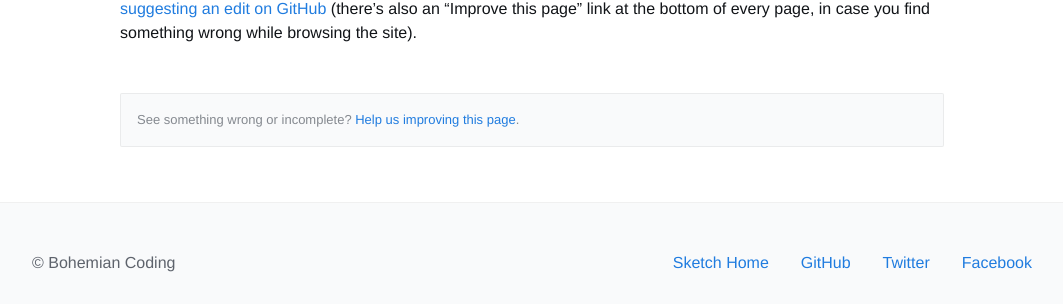
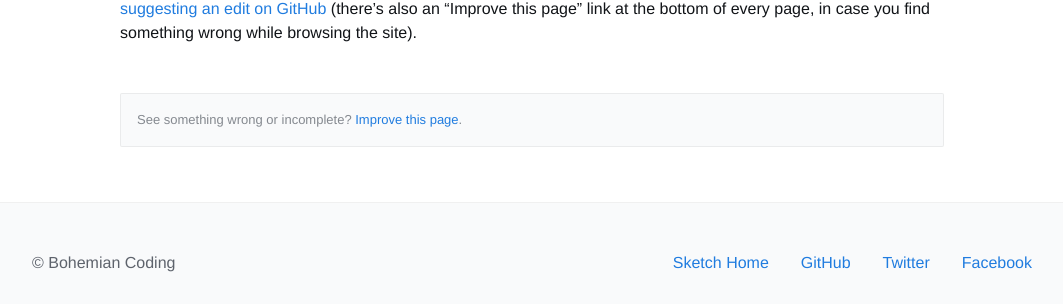
Before and after one commit to matt-curtis/developer.sketchapp.com, a Jekyll site: the page built from pages/index.md, in a window 1280 px wide and 900 px high, scrolled down 891 px. Shown: the part 577-881 px from the top of the window, without its empty margins (108-1171 px from the left). Built offline with Jekyll 4.4.1, drawn with Linux system fonts in a browser that asks for light colours; some web fonts are replaced; Markdown is read by kramdown in place of the engine named in the settings.

Commit message:
Small copy tweak

```diff
--- a/_includes/contribute.html
+++ b/_includes/contribute.html
@@ -2,5 +2,5 @@
   {% if page.date %}
   <em>Last update: {{page.date}}</em>
   {% endif %}
-  See something wrong or incomplete? <a href="{{site.github_repo}}/tree/gh-pages/{% if page.relative_path %}{{page.relative_path}}{% else %}{{page.path}}{% endif %}">Help us improving this page</a>.
+  See something wrong or incomplete? <a href="{{site.github_repo}}/tree/gh-pages/{% if page.relative_path %}{{page.relative_path}}{% else %}{{page.path}}{% endif %}">Improve this page</a>.
 </div>
```
